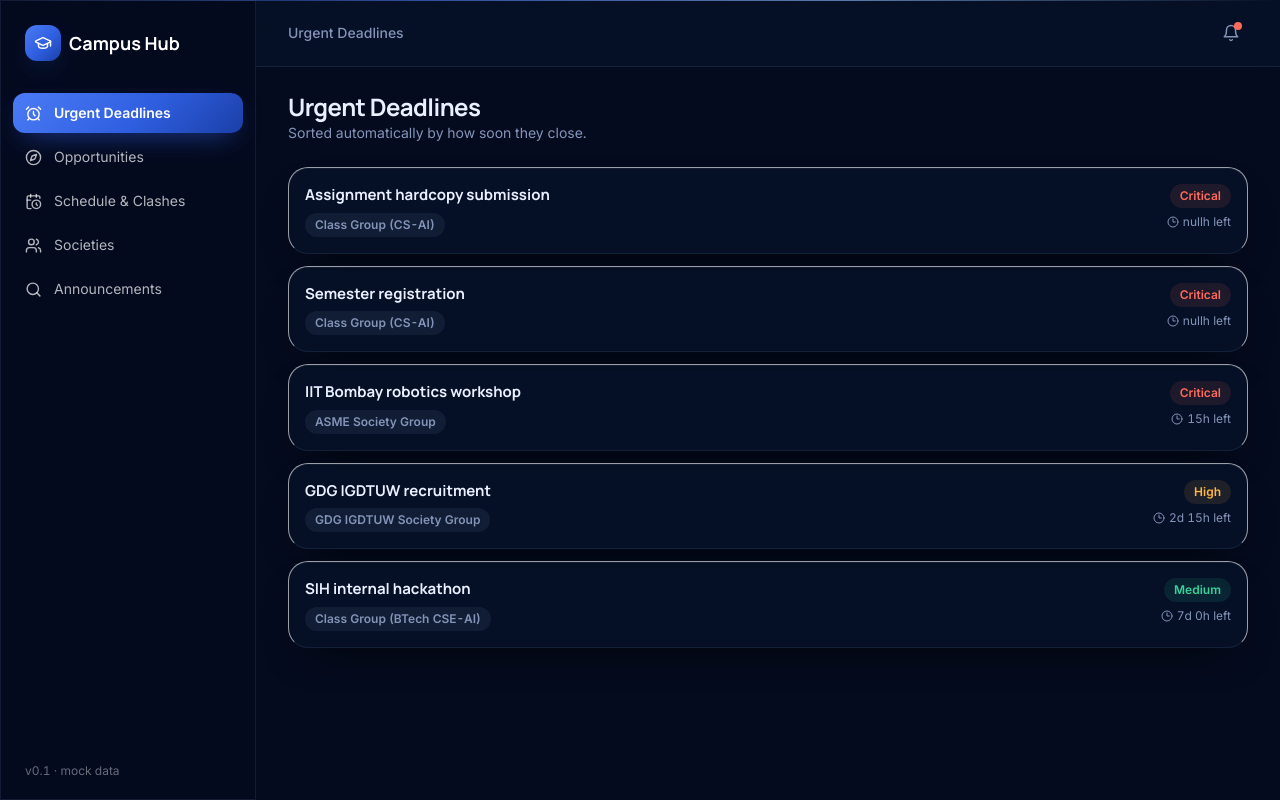
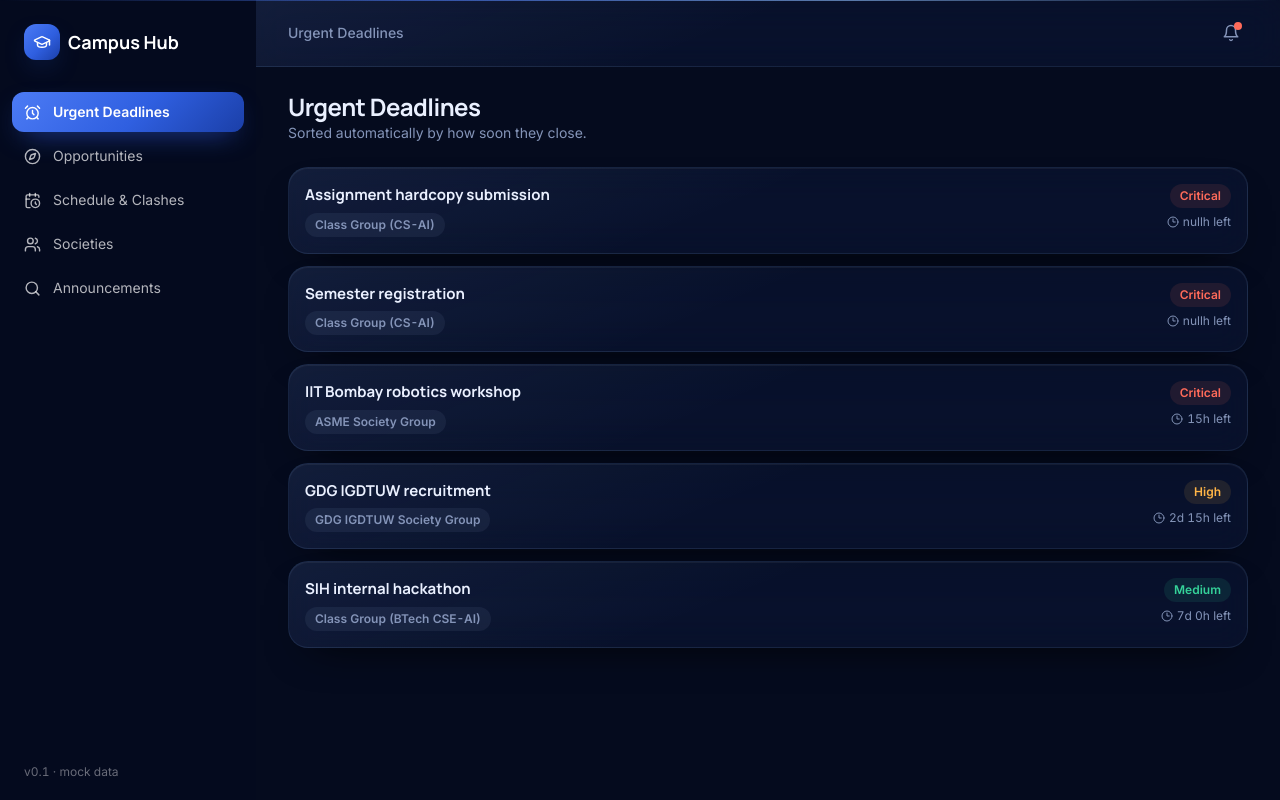
Before and after one commit to 1kanishka10/4Sight.synq, a React (Vite) app: page / in a window 1280 px wide. Shown: the top 800 px of the page. Built offline with nearby package versions, Linux system fonts and the light colour scheme.

Commit message:
Update index.css

```diff
--- a/src/index.css
+++ b/src/index.css
@@ -57,34 +57,31 @@ h1, h2, h3 { letter-spacing: -0.022em; }
 }
 
 @layer utilities {
-  .bg-canvas { background-color: var(--navy-900); }
+  .bg-canvas  { background-color: var(--navy-900); }
+  .bg-surface { background-color: var(--navy-700); }
 
-  .bg-surface {
-    background-color: var(--navy-700);
-    background-image: linear-gradient(158deg, rgba(143,192,255,.07) 0%, rgba(143,192,255,0) 46%);
-    border: 1px solid var(--hair);
-    box-shadow: inset 0 1px 0 rgba(255,255,255,.05), 0 18px 44px -24px rgba(0,0,0,.95);
-  }
-  .bg-surface:hover { border-color: var(--hair-lit); }
+  /* cards are `glass border-white/60 shadow-panel` — this is the card edge */
+  .border-white\/60     { border-color: var(--hair); }
+  .hover\:bg-white:hover { background-color: rgba(143, 192, 255, 0.12); }
+  .bg-ink\/50            { background-color: rgba(3, 7, 18, 0.72); }
 
   .bg-ocean {
     background-image: linear-gradient(135deg, #4c7bf5 0%, #2f5fe0 55%, #1b3fa8 100%);
-    box-shadow: 0 10px 28px -12px rgba(47,95,224,.85);
+    box-shadow: 0 10px 28px -12px rgba(47, 95, 224, 0.85);
   }
 }
 
 .glass {
-  background: rgba(8, 18, 40, 0.72);
+  background-color: rgba(12, 22, 49, 0.62);
+  background-image: linear-gradient(158deg, rgba(143,192,255,0.075) 0%, rgba(143,192,255,0) 46%);
   backdrop-filter: blur(16px) saturate(140%);
   -webkit-backdrop-filter: blur(16px) saturate(140%);
-  border-bottom: 1px solid var(--hair);
 }
 
 .glass-dark {
   background: rgba(5, 11, 30, 0.9);
   backdrop-filter: blur(16px) saturate(140%);
   -webkit-backdrop-filter: blur(16px) saturate(140%);
-  border: 1px solid var(--hair);
 }
 
 @keyframes synq-rise {
```
